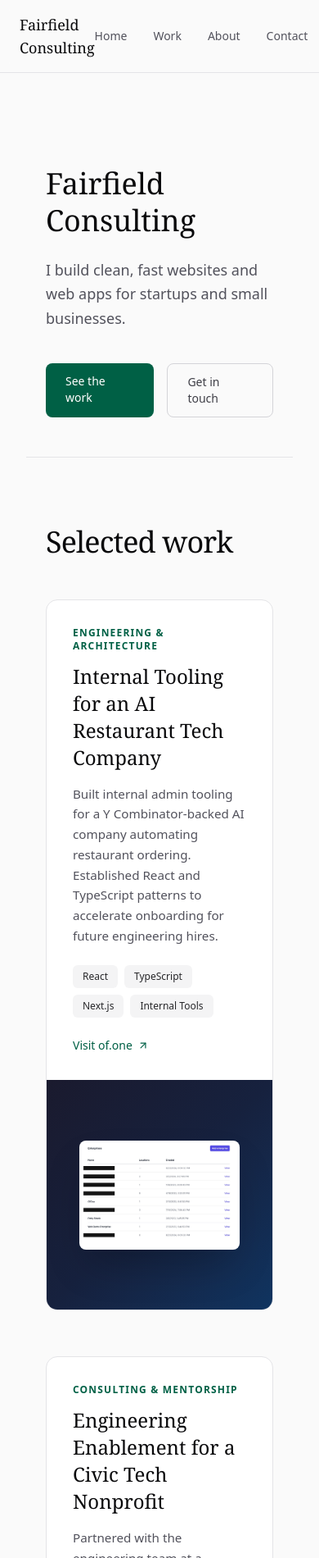
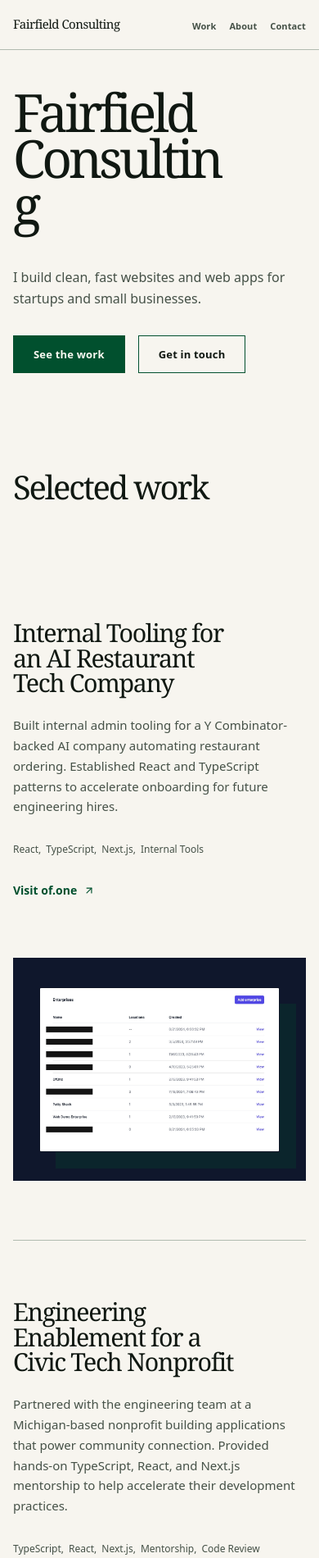
Before and after one commit to fairfield-consulting/site, an Astro site: page / in a window 390 px wide. Shown: the top 1900 px of the page at 82% size. Built offline with nearby package versions, Linux system fonts and the light colour scheme; Astro itself is replaced by a stand-in of ours; a web font is replaced by a local one.

Commit message:
feat(site): publish the balanced-grid rework
Preserve the supplied design on current main and correct keyboard focus
on the contact fields. Keep production infrastructure unchanged.

Co-authored-by: Mackie Underdown <macklinu@users.noreply.github.com>

```diff
--- a/src/Layout.astro
+++ b/src/Layout.astro
@@ -6,7 +6,10 @@ import "~/global.css";
 const includeAnalytics = import.meta.env.PROD;
 ---
 
-<html class="scroll-smooth" lang="en">
+<html
+  class="scroll-smooth overflow-x-clip scroll-pt-28 bg-site"
+  lang="en"
+>
   <head>
     <meta charset="utf-8" />
     <link rel="icon" type="image/svg+xml" href="/favicon.svg" />
@@ -27,42 +30,44 @@ const includeAnalytics = import.meta.env.PROD;
       content="I build clean, fast websites and web apps for startups and small businesses."
     />
   </head>
-  <body class="bg-zinc-50 font-sans dark:bg-zinc-950">
+  <body
+    class="min-w-80 overflow-x-clip bg-site font-site text-body leading-[1.55] text-site-ink [text-rendering:optimizeLegibility]"
+  >
     <nav
-      class="sticky top-0 z-50 border-b border-zinc-200 bg-zinc-50/80 backdrop-blur-sm dark:border-zinc-800 dark:bg-zinc-950/80"
+      class="sticky top-0 z-10 border-b border-site-rule bg-site/95 backdrop-blur"
+      aria-label="Primary navigation"
     >
       <div
-        class="container flex items-center justify-between px-6 py-4 md:px-8"
+        class="mx-auto flex min-h-17 w-[min(calc(100%-3rem),72rem)] items-center justify-between gap-8 max-md:min-h-15 max-md:w-[min(calc(100%-2rem),72rem)] max-md:gap-4"
       >
-        <a href="/" class="font-serif text-lg text-zinc-950 dark:text-zinc-50"
+        <a
+          href="/"
+          class="whitespace-nowrap font-editorial text-lg font-[560] tracking-[-0.035em] text-site-ink no-underline focus-visible:outline-2 focus-visible:outline-site-focus focus-visible:outline-offset-4 max-md:text-[0.9375rem]"
           >Fairfield Consulting</a
         >
-        <div class="flex gap-8">
-          <a
-            href="#home"
-            class="text-sm font-medium text-zinc-600 transition-colors hover:text-zinc-900 dark:text-zinc-400 dark:hover:text-zinc-100"
-            >Home</a
-          >
-          <a
-            href="#work"
-            class="text-sm font-medium text-zinc-600 transition-colors hover:text-zinc-900 dark:text-zinc-400 dark:hover:text-zinc-100"
-            >Work</a
-          >
-          <a
-            href="#about"
-            class="text-sm font-medium text-zinc-600 transition-colors hover:text-zinc-900 dark:text-zinc-400 dark:hover:text-zinc-100"
-            >About</a
-          >
-          <a
-            href="#contact"
-            class="text-sm font-medium text-zinc-600 transition-colors hover:text-zinc-900 dark:text-zinc-400 dark:hover:text-zinc-100"
-            >Contact</a
-          >
-        </div>
+        <ul class="m-0 flex list-none items-center gap-8 p-0 max-md:gap-4">
+          {
+            [
+              ["#work", "Work"],
+              ["#about", "About"],
+              ["#contact", "Contact"],
+            ].map(([href, label]) => (
+              <li>
+                <a
+                  href={href}
+                  class="whitespace-nowrap text-xs font-[620] tracking-[0.01em] text-site-muted no-underline transition-colors hover:text-site-accent focus-visible:outline-2 focus-visible:outline-site-focus focus-visible:outline-offset-4 max-md:text-[0.6875rem]"
+                  >{label}</a
+                >
+              </li>
+            ))
+          }
+        </ul>
       </div>
     </nav>
-    <div class="p-8">
+    <main
+      class="mx-auto w-[min(calc(100%-3rem),72rem)] pb-40 max-md:w-[min(calc(100%-2rem),72rem)]"
+    >
       <slot />
-    </div>
+    </main>
   </body>
 </html>
--- a/src/components/About.astro
+++ b/src/components/About.astro
@@ -2,26 +2,27 @@
 
 ---
 
-<section id="about" class="container px-6 pt-20 pb-24 md:px-8">
+<section id="about" class="py-28 max-md:py-18">
   <h2
-    class="font-serif text-zinc-950 dark:text-zinc-50 text-4xl leading-tight tracking-tight md:text-5xl max-w-prose"
+    class="max-w-[11ch] min-w-0 m-0 wrap-anywhere font-editorial text-section text-site-ink"
   >
     About
   </h2>
-  <div class="mt-8 grid gap-12 md:grid-cols-2 md:gap-16">
+  <div
+    class="mt-18 grid grid-cols-[minmax(0,1.1fr)_minmax(14rem,0.9fr)] gap-12 md:gap-16 lg:gap-20 xl:gap-24 max-md:mt-12 max-md:grid-cols-1"
+  >
     <div
-      class="flex flex-col gap-6 text-lg leading-relaxed text-zinc-600 dark:text-zinc-400"
+      class="max-w-[37rem] text-[clamp(1.0625rem,1.3vw,1.25rem)] leading-[1.65] text-site-muted [&_p]:m-0 [&_p+p]:mt-6 [&_strong]:font-[670] [&_strong]:text-site-ink"
     >
       <p>
         I'm <a
           href="https://linkedin.com/in/macklinu"
-          class="text-zinc-900 dark:text-zinc-100 underline underline-offset-2 hover:text-emerald-800 dark:hover:text-emerald-400"
+          class="font-[640] text-site-ink decoration-site-accent decoration-1 underline underline-offset-[0.2em] focus-visible:outline-2 focus-visible:outline-site-focus focus-visible:outline-offset-4"
           >Macklin Underdown</a
         >, a Detroit-based software engineer with 12+ years of professional
         experience. In my day job, I've shipped production software at companies
-        including <strong class="text-zinc-900 dark:text-zinc-100">MLB</strong> and{" "}
-        <strong class="text-zinc-900 dark:text-zinc-100">Docusign</strong>,
-        working primarily on the frontend.
+        including <strong>MLB</strong> and{" "}
+        <strong>Docusign</strong>, working primarily on the frontend.
       </p>
       <p>
         Fairfield Consulting is my independent consultancy. I work with startups
@@ -29,13 +30,13 @@
         right.
       </p>
     </div>
-    <div>
-      <h3
-        class="text-sm font-semibold uppercase tracking-widest text-zinc-400 dark:text-zinc-500 mb-4"
-      >
+    <div class="self-start">
+      <h3 class="m-0 text-sm font-[660] tracking-[0.01em] text-site-ink">
         What I focus on
       </h3>
-      <ul class="flex flex-wrap gap-2">
+      <ul
+        class="m-0 mt-6 flex flex-wrap gap-x-6 gap-y-3 p-0 text-sm text-site-muted list-none [&_li]:before:mr-1 [&_li]:before:text-site-accent [&_li]:before:content-['—']"
+      >
         {
           [
             "React",
@@ -44,11 +45,7 @@
             "Performance",
             "Accessibility",
             "Responsive Design",
-          ].map((tech) => (
-            <li class="rounded-lg border border-zinc-200 dark:border-zinc-700 bg-white dark:bg-zinc-900 px-3.5 py-2 text-sm font-medium text-zinc-700 dark:text-zinc-300">
-              {tech}
-            </li>
-          ))
+          ].map((tech) => <li>{tech}</li>)
         }
       </ul>
     </div>
--- a/src/components/Contact.astro
+++ b/src/components/Contact.astro
@@ -4,29 +4,28 @@ import Label from "~/components/Label.astro";
 import Textarea from "~/components/Textarea.astro";
 ---
 
-<section id="contact" class="container px-6 pt-20 pb-12 md:px-8 md:pt-24">
+<section id="contact" class="py-28 max-md:py-18">
+  <div
+    class="grid grid-cols-[minmax(0,1.1fr)_minmax(14rem,0.9fr)] gap-12 md:gap-16 lg:gap-20 xl:gap-24 max-md:grid-cols-1"
+  >
+    <div class="self-start">
       <h2
-    class="font-serif text-zinc-950 dark:text-zinc-50 text-4xl leading-tight tracking-tight md:text-5xl max-w-prose"
+        class="max-w-[11ch] min-w-0 m-0 wrap-anywhere font-editorial text-section text-site-ink"
       >
         Get in touch
       </h2>
-  <p
-    class="mt-5 max-w-prose-narrow text-lg leading-relaxed text-zinc-600 dark:text-zinc-400"
-  >
+      <p class="mt-6 mb-0 max-w-92 text-body text-site-muted">
         Have a project in mind? Let's talk.
       </p>
-</section>
-
-<section class="container px-6 pb-24 md:px-8">
+    </div>
     <form
-    class="max-w-prose text-zinc-800 dark:text-zinc-200"
+      class="grid gap-8"
       name="contact"
       method="POST"
       action="https://formspree.io/f/xwvnljja"
     >
       <input type="hidden" name="form-name" value="contact" />
-    <div class="flex flex-col gap-4">
-      <Label class="flex flex-col gap-2 text-lg" for="name">
+      <Label for="name">
         Name
         <Input
           type="text"
@@ -37,7 +36,7 @@ import Textarea from "~/components/Textarea.astro";
           placeholder="Your name"
         />
       </Label>
-      <Label class="flex flex-col gap-2 text-lg" for="email">
+      <Label for="email">
         Email
         <Input
           type="email"
@@ -48,7 +47,7 @@ import Textarea from "~/components/Textarea.astro";
           placeholder="your@email.com"
         />
       </Label>
-      <Label class="flex flex-col gap-2 text-lg" for="message">
+      <Label for="message">
         Message
         <Textarea
           id="message"
@@ -58,14 +57,12 @@ import Textarea from "~/components/Textarea.astro";
           rows="4"
         />
       </Label>
-      <div class="mt-8">
       <button
         type="submit"
-          class="inline-block rounded-lg bg-emerald-800 px-8 py-3.5 text-sm font-medium text-white transition-colors hover:bg-emerald-900"
+        class="mt-4 inline-flex min-h-11.5 cursor-pointer items-center justify-center justify-self-start border border-site-accent bg-site-accent px-6 py-3 text-[0.8125rem] leading-none font-[680] tracking-[0.015em] whitespace-nowrap text-site-accent-ink transition-colors hover:bg-site-accent-strong focus-visible:outline-2 focus-visible:outline-site-focus focus-visible:outline-offset-4 disabled:cursor-not-allowed disabled:border-site-rule disabled:bg-site-alt disabled:text-site-muted disabled:opacity-55"
       >
         Send message
       </button>
+    </form>
   </div>
-    </div>
-  </form>
 </section>
--- a/src/components/Divider.astro
+++ /dev/null
@@ -1 +0,0 @@
-<hr class="container border-zinc-200 dark:border-zinc-800" />
--- a/src/components/Hero.astro
+++ b/src/components/Hero.astro
@@ -2,29 +2,32 @@
 
 ---
 
-<section id="home" class="container px-6 pt-20 pb-12 md:px-8 md:pt-32">
+<section
+  id="home"
+  class="grid items-start gap-12 py-12 md:grid-cols-[minmax(0,1.75fr)_minmax(15rem,0.75fr)] lg:gap-16 xl:gap-20"
+>
   <h1
-    class="font-serif text-4xl leading-tight font-medium text-zinc-950 md:text-6xl dark:text-zinc-50 max-w-prose-wide"
+    class="max-w-[7.5ch] min-w-0 m-0 wrap-anywhere font-editorial text-display text-site-ink"
   >
     Fairfield Consulting
   </h1>
-  <p
-    class="mt-6 max-w-prose-narrow text-lg leading-relaxed text-zinc-600 dark:text-zinc-400"
-  >
+  <div class="mt-3 max-w-88 max-md:mt-0">
+    <p class="m-0 text-base leading-[1.6] text-site-muted">
       I build clean, fast websites and web apps for startups and small businesses.
     </p>
-  <div class="mt-10 flex gap-4">
+    <div class="mt-8 flex flex-wrap gap-4">
       <a
         href="#work"
-      class="inline-block rounded-lg bg-emerald-800 px-6 py-3 text-sm font-medium text-white transition-colors hover:bg-emerald-900"
+        class="inline-flex min-h-11.5 cursor-pointer items-center justify-center border border-site-accent bg-site-accent px-6 py-3 text-[0.8125rem] leading-none font-[680] tracking-[0.015em] whitespace-nowrap text-site-accent-ink no-underline transition-colors hover:bg-site-accent-strong focus-visible:outline-2 focus-visible:outline-site-focus focus-visible:outline-offset-4"
       >
         See the work
       </a>
       <a
         href="#contact"
-      class="inline-block rounded-lg border border-zinc-300 dark:border-zinc-700 px-6 py-3 text-sm font-medium text-zinc-700 dark:text-zinc-300 transition-colors hover:bg-zinc-100 dark:hover:bg-zinc-800"
+        class="inline-flex min-h-11.5 cursor-pointer items-center justify-center border border-site-accent bg-transparent px-6 py-3 text-[0.8125rem] leading-none font-[680] tracking-[0.015em] whitespace-nowrap text-site-ink no-underline transition-colors hover:bg-site-alt focus-visible:outline-2 focus-visible:outline-site-focus focus-visible:outline-offset-4"
       >
         Get in touch
       </a>
     </div>
+  </div>
 </section>
--- a/src/components/Input.astro
+++ b/src/components/Input.astro
@@ -8,7 +8,7 @@ const { class: className, ...props } = Astro.props;
 
 <input
   class:list={[
-    "block w-full font-normal rounded-md px-3.5 py-2 text-base text-zinc-950 outline-1 -outline-offset-1 outline-black/10 focus:outline-2 focus:-outline-offset-2 focus:outline-zinc-500 dark:text-zinc-50 dark:outline-white/10",
+    "w-full border-0 border-b border-site-rule bg-transparent py-3 text-base font-normal text-site-ink outline-none transition-colors placeholder:text-[color-mix(in_oklch,var(--color-ink-2)_70%,transparent)] hover:border-site-muted focus:border-site-accent focus-visible:outline-solid focus-visible:outline-2 focus-visible:outline-site-focus focus-visible:outline-offset-4 disabled:cursor-not-allowed disabled:border-site-rule disabled:bg-site-alt disabled:text-site-muted disabled:opacity-55",
     className,
   ]}
   {...props}
--- a/src/components/Label.astro
+++ b/src/components/Label.astro
@@ -8,7 +8,7 @@ const { class: className, ...props } = Astro.props;
 
 <label
   class:list={[
-    "block text-sm/6 font-semibold text-zinc-800 dark:text-zinc-200",
+    "grid gap-2 text-sm font-[670] text-site-ink",
     className,
   ]}
   {...props}
--- a/src/components/ProjectCard.astro
+++ b/src/components/ProjectCard.astro
@@ -1,7 +1,6 @@
 ---
 import { ArrowUpRightIcon } from "lucide-react";
 interface Props {
-  label: string;
   title: string;
   description: string;
   tags: string[];
@@ -9,73 +8,54 @@ interface Props {
   imagePosition?: "left" | "right";
 }
 
-const {
-  label,
-  title,
-  description,
-  tags,
-  link,
-  imagePosition = "right",
-} = Astro.props;
+const { title, description, tags, link, imagePosition = "right" } = Astro.props;
 ---
 
 <article
   class:list={[
-    "group grid min-h-[420px] overflow-hidden rounded-[14px] border border-zinc-200 dark:border-zinc-800 bg-white dark:bg-zinc-900",
-    "grid-cols-1 md:grid-cols-2",
+    "grid min-h-[31rem] border-b border-site-rule md:grid-cols-[minmax(0,0.92fr)_minmax(0,1.08fr)] max-md:min-h-0",
+    imagePosition === "left" &&
+      "md:grid-cols-[minmax(0,1.08fr)_minmax(0,0.92fr)]",
   ]}
 >
-  <!-- Info panel -->
   <div
     class:list={[
-      "flex flex-col justify-center p-8 md:p-11",
-      imagePosition === "left" && "md:order-2",
+      "flex flex-col items-start justify-center px-0 py-18 md:p-12 lg:px-16 lg:py-18",
+      imagePosition === "left" && "md:col-start-2",
     ]}
   >
-    <span
-      class="mb-3 text-xs font-semibold uppercase tracking-widest text-emerald-800 dark:text-emerald-500"
-    >
-      {label}
-    </span>
-
     <h3
-      class="mb-4 font-serif text-2xl leading-snug text-zinc-950 dark:text-zinc-50"
+      class="max-w-[16ch] min-w-0 m-0 wrap-anywhere font-editorial text-[clamp(1.9rem,3vw,3.25rem)] leading-none font-[480] tracking-[-0.045em] text-site-ink"
     >
       {title}
     </h3>
-
-    <p
-      class="mb-6 text-[0.95rem] leading-relaxed text-zinc-600 dark:text-zinc-400"
-    >
+    <p class="max-w-xl mt-6 mb-0 text-[0.9375rem] leading-[1.65] text-site-muted">
       {description}
     </p>
-
-    <div class="mb-6 flex flex-wrap gap-2">
+    <ul
+      class="m-0 mt-8 flex flex-wrap gap-x-1.5 gap-y-1 p-0 text-xs font-medium text-site-muted list-none"
+      aria-label="Technologies"
+    >
       {
-        tags.map((tag) => (
-          <span class="rounded-md bg-zinc-100 dark:bg-zinc-800 px-3 py-1.5 text-xs font-medium text-zinc-800 dark:text-zinc-300">
-            {tag}
-          </span>
+        tags.map((tag, index) => (
+          <li>{tag}{index < tags.length - 1 ? "," : ""}</li>
         ))
       }
-    </div>
-
+    </ul>
     <a
       href={link.href}
       target="_blank"
       rel="noopener noreferrer"
-      class="inline-flex items-center gap-1.5 text-sm font-medium text-emerald-800 dark:text-emerald-500 transition-[gap] duration-200 hover:gap-2.5"
+      class="mt-8 inline-flex items-center gap-2 whitespace-nowrap text-sm font-bold text-site-accent no-underline transition-colors hover:text-site-accent-strong focus-visible:outline-2 focus-visible:outline-site-focus focus-visible:outline-offset-4"
     >
       {link.label}
-      <ArrowUpRightIcon className="size-3.5" />
+      <ArrowUpRightIcon aria-hidden="true" className="size-3.5" />
     </a>
   </div>
-
-  <!-- Visual panel -->
   <div
     class:list={[
-      "relative min-h-[280px] overflow-hidden",
-      imagePosition === "left" && "md:order-1",
+      "relative min-h-76 overflow-hidden max-md:min-h-68 max-md:mb-18",
+      imagePosition === "left" && "md:col-start-1 md:row-start-1",
     ]}
   >
     <slot name="visual" />
--- a/src/components/Textarea.astro
+++ b/src/components/Textarea.astro
@@ -8,7 +8,7 @@ const { class: className, ...props } = Astro.props;
 
 <textarea
   class:list={[
-    "block font-normal w-full rounded-md px-3.5 py-2 text-base text-zinc-950 outline-1 -outline-offset-1 outline-black/10 focus:outline-2 focus:-outline-offset-2 focus:outline-zinc-500 dark:text-zinc-50 dark:outline-white/10",
+    "min-h-34 w-full resize-y border-0 border-b border-site-rule bg-transparent py-3 text-base font-normal text-site-ink outline-none transition-colors placeholder:text-[color-mix(in_oklch,var(--color-ink-2)_70%,transparent)] hover:border-site-muted focus:border-site-accent focus-visible:outline-solid focus-visible:outline-2 focus-visible:outline-site-focus focus-visible:outline-offset-4 disabled:cursor-not-allowed disabled:border-site-rule disabled:bg-site-alt disabled:text-site-muted disabled:opacity-55",
     className,
   ]}
   {...props}></textarea>
--- a/src/components/Work.astro
+++ b/src/components/Work.astro
@@ -2,20 +2,14 @@
 import ProjectCard from "~/components/ProjectCard.astro";
 ---
 
-<!-- Hero -->
-<section id="work" class="container px-6 pt-20 pb-12 md:px-8 md:pt-24">
+<section id="work" class="pt-8 pb-28 max-md:py-18">
   <h2
-    class="font-serif text-4xl leading-tight text-zinc-950 dark:text-zinc-50 tracking-tight md:text-5xl max-w-prose"
+    class="max-w-[11ch] min-w-0 m-0 wrap-anywhere font-editorial text-section text-site-ink"
   >
     Selected work
   </h2>
-</section>
-
-<!-- Projects -->
-<section class="container flex flex-col gap-14 px-6 pb-24 md:px-8">
-  <!-- OfOne -->
+  <div class="mt-18">
     <ProjectCard
-    label="Engineering & Architecture"
       title="Internal Tooling for an AI Restaurant Tech Company"
       description="Built internal admin tooling for a Y Combinator-backed AI company automating restaurant ordering. Established React and TypeScript patterns to accelerate onboarding for future engineering hires."
       tags={["React", "TypeScript", "Next.js", "Internal Tools"]}
@@ -24,21 +18,21 @@ import ProjectCard from "~/components/ProjectCard.astro";
     >
       <div
         slot="visual"
-      class="flex h-full items-center justify-center bg-linear-to-br from-[#1a1a2e] via-[#16213e] to-[#0f3460] p-10"
+        class="flex h-full min-h-inherit items-center justify-center bg-site-image-deep p-8 md:p-10 lg:p-12 xl:p-16"
       >
-      <div class="relative overflow-hidden rounded-lg shadow-2xl">
+        <div
+          class="relative w-full [box-shadow:1.25rem_1.25rem_0_color-mix(in_oklch,var(--color-accent)_25%,transparent)]"
+        >
           <img
             src="/images/work/of-one-admin-tool.png"
             alt="Admin dashboard interface showing enterprise management"
-          class="block w-full"
+            class="block w-full rounded-xs border border-[color-mix(in_oklch,var(--color-ink)_20%,transparent)]"
           />
         </div>
       </div>
     </ProjectCard>
 
-  <!-- Reciprocity Apps -->
     <ProjectCard
-    label="Consulting & Mentorship"
       title="Engineering Enablement for a Civic Tech Nonprofit"
       description="Partnered with the engineering team at a Michigan-based nonprofit building applications that power community connection. Provided hands-on TypeScript, React, and Next.js mentorship to help accelerate their development practices."
       tags={["TypeScript", "React", "Next.js", "Mentorship", "Code Review"]}
@@ -50,13 +44,14 @@ import ProjectCard from "~/components/ProjectCard.astro";
     >
       <div
         slot="visual"
-      class="flex h-full items-center justify-center bg-gradient-to-br from-zinc-100 to-zinc-200 dark:from-zinc-200 dark:to-zinc-300 p-10"
+        class="flex h-full min-h-inherit items-center justify-center bg-site-alt p-8 md:p-10 lg:p-12 xl:p-16"
       >
         <img
           src="/images/work/reciprocity-logo.png"
           alt="ReciprocityApps logo"
-        class="w-48 h-auto"
+          class="h-auto w-[min(12rem,66%)]"
         />
       </div>
     </ProjectCard>
+  </div>
 </section>
--- a/src/global.css
+++ b/src/global.css
@@ -1,18 +1,62 @@
 @import "tailwindcss";
 
-@utility container {
-  max-width: 1100px;
-  margin-inline: auto;
+:root {
+  --color-paper: oklch(97% 0.009 97);
+  --color-paper-2: oklch(93% 0.014 98);
+  --color-ink: oklch(20% 0.018 151);
+  --color-ink-2: oklch(42% 0.022 151);
+  --color-rule: oklch(78% 0.018 145);
+  --color-accent: oklch(38% 0.09 157);
+  --color-accent-strong: oklch(29% 0.08 157);
+  --color-accent-ink: oklch(98% 0.01 98);
+  --color-focus: oklch(45% 0.12 222);
+  --color-image-deep: oklch(21% 0.044 266);
+}
+
+@media (prefers-color-scheme: dark) {
+  :root {
+    --color-paper: oklch(13% 0.012 151);
+    --color-paper-2: oklch(17% 0.014 151);
+    --color-ink: oklch(94% 0.009 97);
+    --color-ink-2: oklch(73% 0.014 144);
+    --color-rule: oklch(29% 0.018 151);
+    --color-accent: oklch(72% 0.11 157);
+    --color-accent-strong: oklch(64% 0.1 157);
+    --color-accent-ink: oklch(16% 0.018 151);
+    --color-focus: oklch(76% 0.11 222);
+    --color-image-deep: oklch(24% 0.049 266);
+  }
+}
+
+@theme inline {
+  --color-site: var(--color-paper);
+  --color-site-alt: var(--color-paper-2);
+  --color-site-ink: var(--color-ink);
+  --color-site-muted: var(--color-ink-2);
+  --color-site-rule: var(--color-rule);
+  --color-site-accent: var(--color-accent);
+  --color-site-accent-strong: var(--color-accent-strong);
+  --color-site-accent-ink: var(--color-accent-ink);
+  --color-site-focus: var(--color-focus);
+  --color-site-image-deep: var(--color-image-deep);
 }
 
 @theme {
-  --font-sans:
-    "DM Sans Variable", ui-sans-serif, system-ui, sans-serif, "Apple Color Emoji", "Segoe UI Emoji",
-    "Segoe UI Symbol", "Noto Color Emoji";
-  --font-serif: "Playfair Display Variable", "Georgia", Cambria, "Times New Roman", Times, serif;
+  --font-editorial: "Playfair Display Variable", Georgia, Cambria, "Times New Roman", serif;
+  --font-site: "DM Sans Variable", ui-sans-serif, system-ui, sans-serif;
 
-  /* Custom max-width values for prose content */
-  --container-prose-narrow: 540px;
-  --container-prose: 600px;
-  --container-prose-wide: 700px;
+  --text-display: clamp(4rem, 7.7vw, 7.5rem);
+  --text-display--line-height: 0.88;
+  --text-display--letter-spacing: -0.065em;
+  --text-display--font-weight: 480;
+
+  --text-section: clamp(2.5rem, 5vw, 4.75rem);
+  --text-section--line-height: 0.95;
+  --text-section--letter-spacing: -0.055em;
+  --text-section--font-weight: 480;
+
+  --text-body: 1.0625rem;
+
+  --default-transition-duration: 180ms;
+  --default-transition-timing-function: cubic-bezier(0.16, 1, 0.3, 1);
 }
--- a/src/pages/index.astro
+++ b/src/pages/index.astro
@@ -1,7 +1,6 @@
 ---
 import About from "~/components/About.astro";
 import Contact from "~/components/Contact.astro";
-import Divider from "~/components/Divider.astro";
 import Hero from "~/components/Hero.astro";
 import Work from "~/components/Work.astro";
 import Layout from "~/Layout.astro";
@@ -9,10 +8,7 @@ import Layout from "~/Layout.astro";
 
 <Layout>
   <Hero />
-  <Divider />
   <Work />
-  <Divider />
   <About />
-  <Divider />
   <Contact />
 </Layout>
```
Lines whose indentation alone changed are shown as unchanged.
